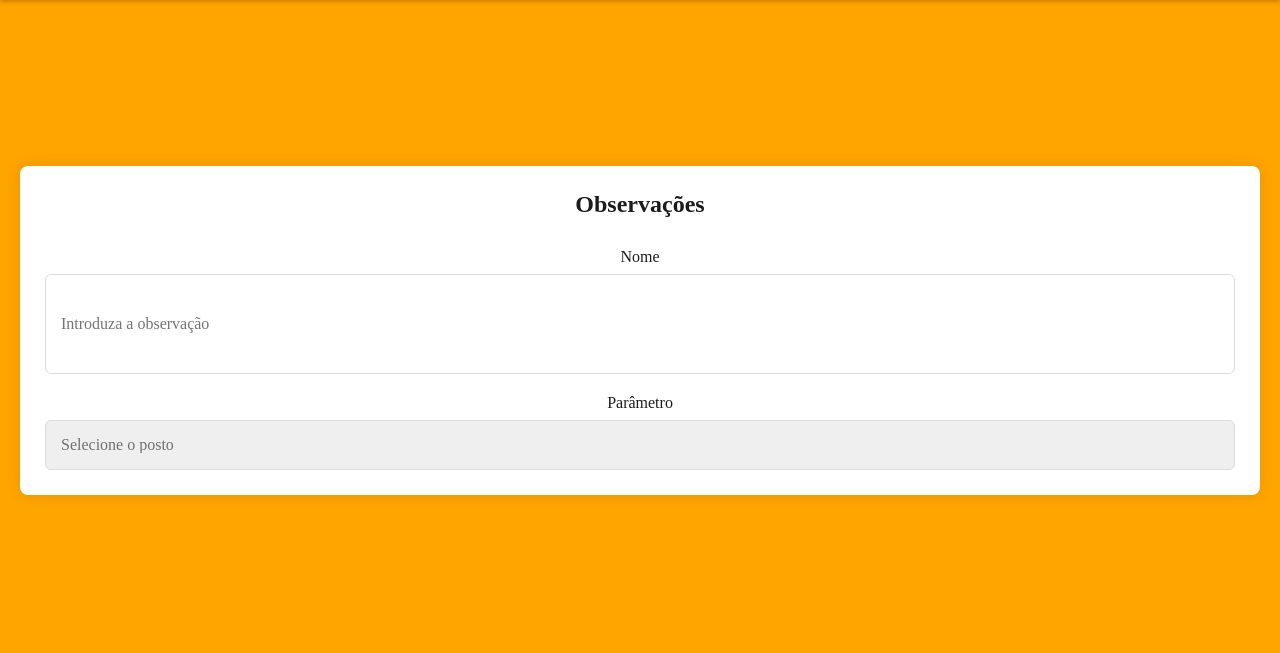
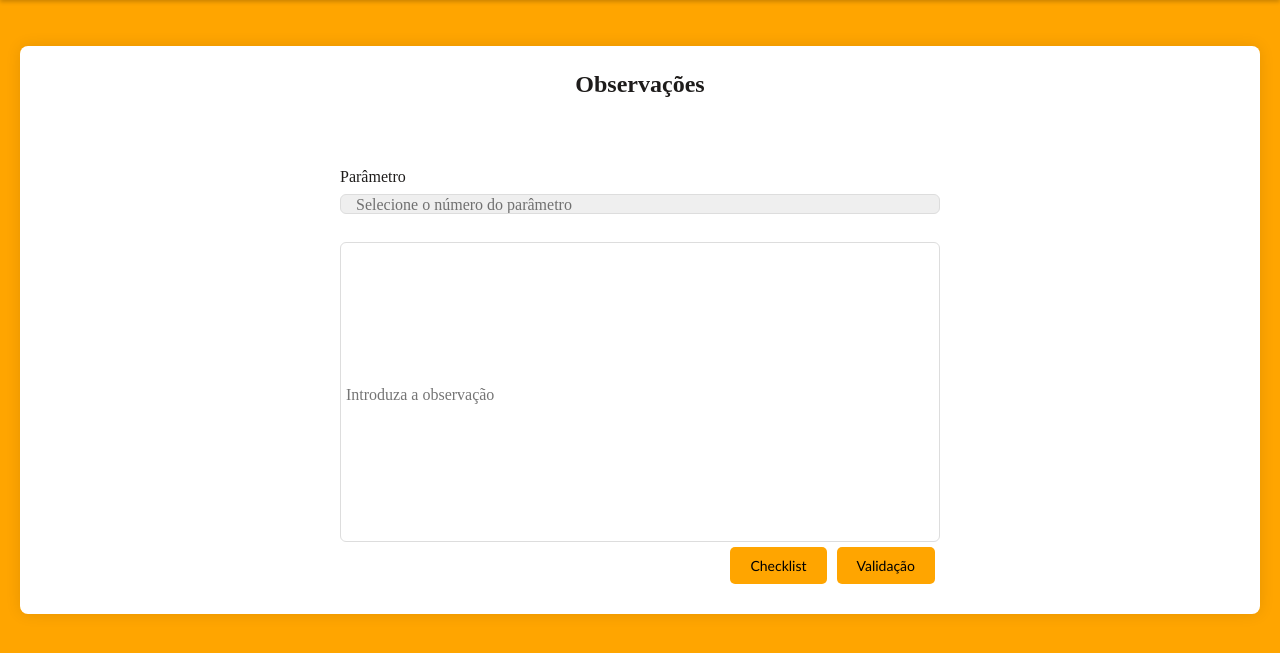
Before and after one commit to EduCosme99/flaskProject, a Flask app: template flaskProject/templates/Observacoes.html in a window 1280 px wide. Shown: the part 70-723 px from the top of the page. Run offline with Flask 3, Linux system fonts and the light colour scheme; the template is opened without the code that fills it, so the values that code supplies are empty; some libraries are stand-ins or nearby versions.

Commit message:
Observações página com botões adicionados e layout definido.

```diff
--- a/flaskProject/templates/Observacoes.html
+++ b/flaskProject/templates/Observacoes.html
@@ -11,31 +11,28 @@
     <link rel="stylesheet" href="/static/style/adicionar.css">
     <script src="https://kit.fontawesome.com/e265fe7c7e.js" crossorigin="anonymous"></script>
     <style>
-        body {
-            display: flex;
-            justify-content: center;
-            align-items: center;
-            height: 100vh;
+      .button {
+      padding: 10px 20px;
+      color: #000000;
+      background: #FFA500;
+      font-family: "Trebuchet MS", sans-serif;
+      font-size: 14px;
+      border-radius: 5px;
+      border: none;
+      display: inline-block;
+      text-align: center;
+      user-select: none;
+      cursor: pointer;
+      margin: 5px;
     }
 
-        .container {
-            text-align: center;
+    .button-container {
+      display: flex;
+      justify-content: right;
+      margin-top: 0px;
     }
-
-        table {
-            width: 100%;
-            border-collapse: collapse;
-            margin-top: 75px;
-        }
-
-        th, td {
-            padding: 10px;
-            text-align: center;
-            border: 1px solid #ddd;
-        }
-
-        th {
-            background-color: #f2f2f2;
+    .button:hover {
+      background: lightgrey;
     }
     </style>
 </head>
@@ -47,35 +44,36 @@
             </a>
         </div>
     </nav>
-<section class="container">
-    <header style="font-weight: bold">Observações</header>
+    <section class="container" style="display: flex; flex-direction: column; align-items: center;">
+        <header style="font-weight: bold; margin-bottom: 20px;">Observações</header>
         <form action="#" class="form">
-        <div class="input-box">
-            <label>Nome</label>
-            <input type="text" placeholder="Introduza a observação" required style="height: 100px;" />
-        </div>
-        <div class="column">
-            <div class="input-box">
+            <div class="input-box" style="margin-bottom: 20px;">
                 <label>Parâmetro</label>
-                <select name="parametro" required>
-                    <option value="" disabled selected>Selecione o posto</option>
+                <select name="parametro" required style="height: 20px;">
+                    <option value="" disabled selected>Selecione o número do parâmetro</option>
                     <option value="1">1</option>
                     <option value="2">2</option>
                     <option value="3">3</option>
                     <option value="4">4</option>
                     <option value="5">5</option>
-                    <option value="6">1</option>
-                    <option value="7">2</option>
-                    <option value="8">3</option>
-                    <option value="9">4</option>
-                    <option value="10">5</option>
-                    <option value="11">1</option>
-                    <option value="12">2</option>
-                    <option value="13">3</option>
-                    <option value="14">4</option>
-                    <option value="15">5</option>
+                    <option value="6">6</option>
+                    <option value="7">7</option>
+                    <option value="8">8</option>
+                    <option value="9">9</option>
+                    <option value="10">10</option>
+                    <option value="11">11</option>
+                    <option value="12">12</option>
+                    <option value="13">13</option>
+                    <option value="14">14</option>
+                    <option value="15">15</option>
                 </select>
             </div>
+            <div class="input-box">
+                <input type="text" placeholder="Introduza a observação" required style="height: 300px; width: 600px; text-align: left; vertical-align: top; padding-left: 5px; padding-top: 5px;" />
+            </div>
+              <div class="button-container">
+      <button class="button">Checklist</button>
+      <button class="button">Validação</button>
     </div>
         </form>
     </section>
```
Lines whose indentation alone changed are shown as unchanged.
